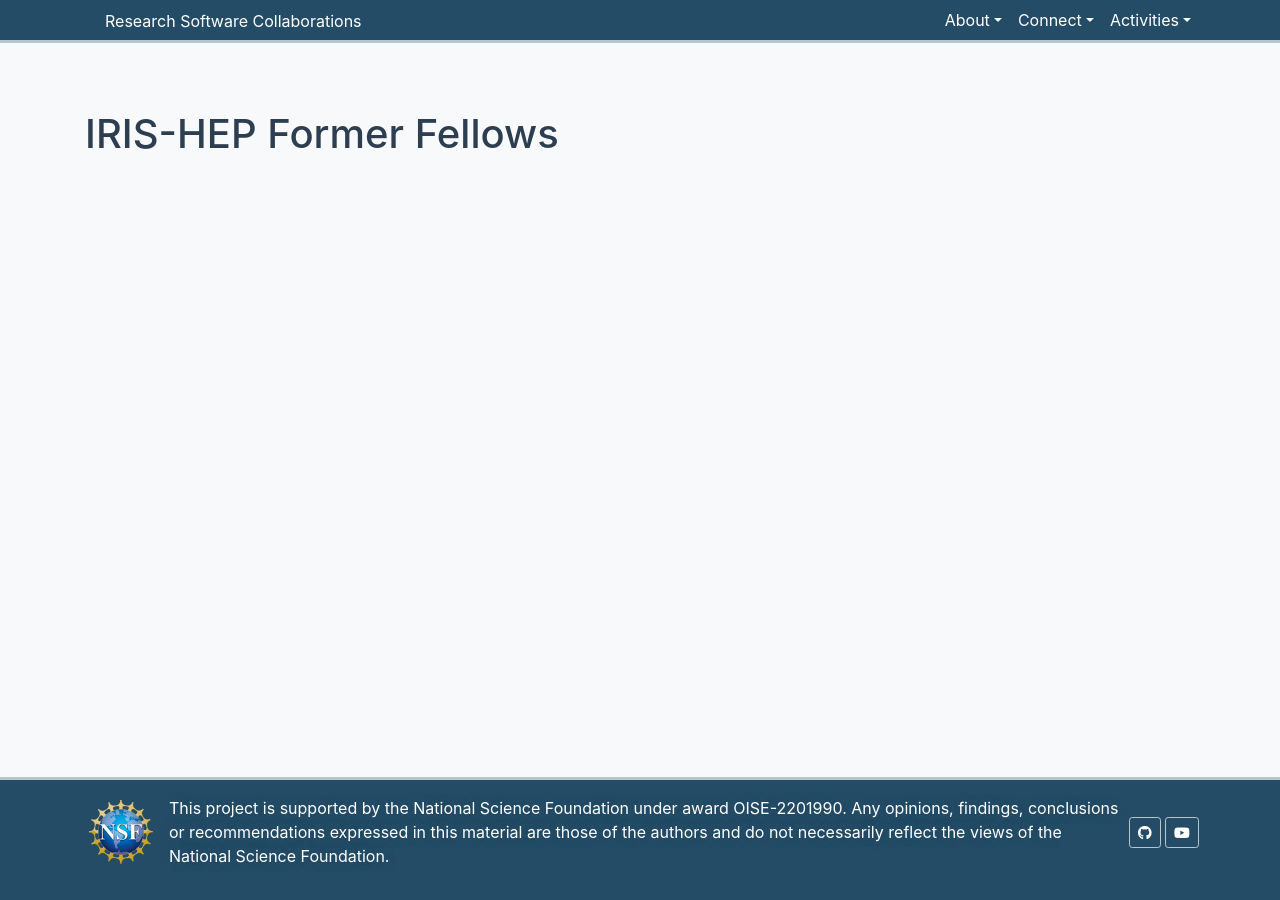
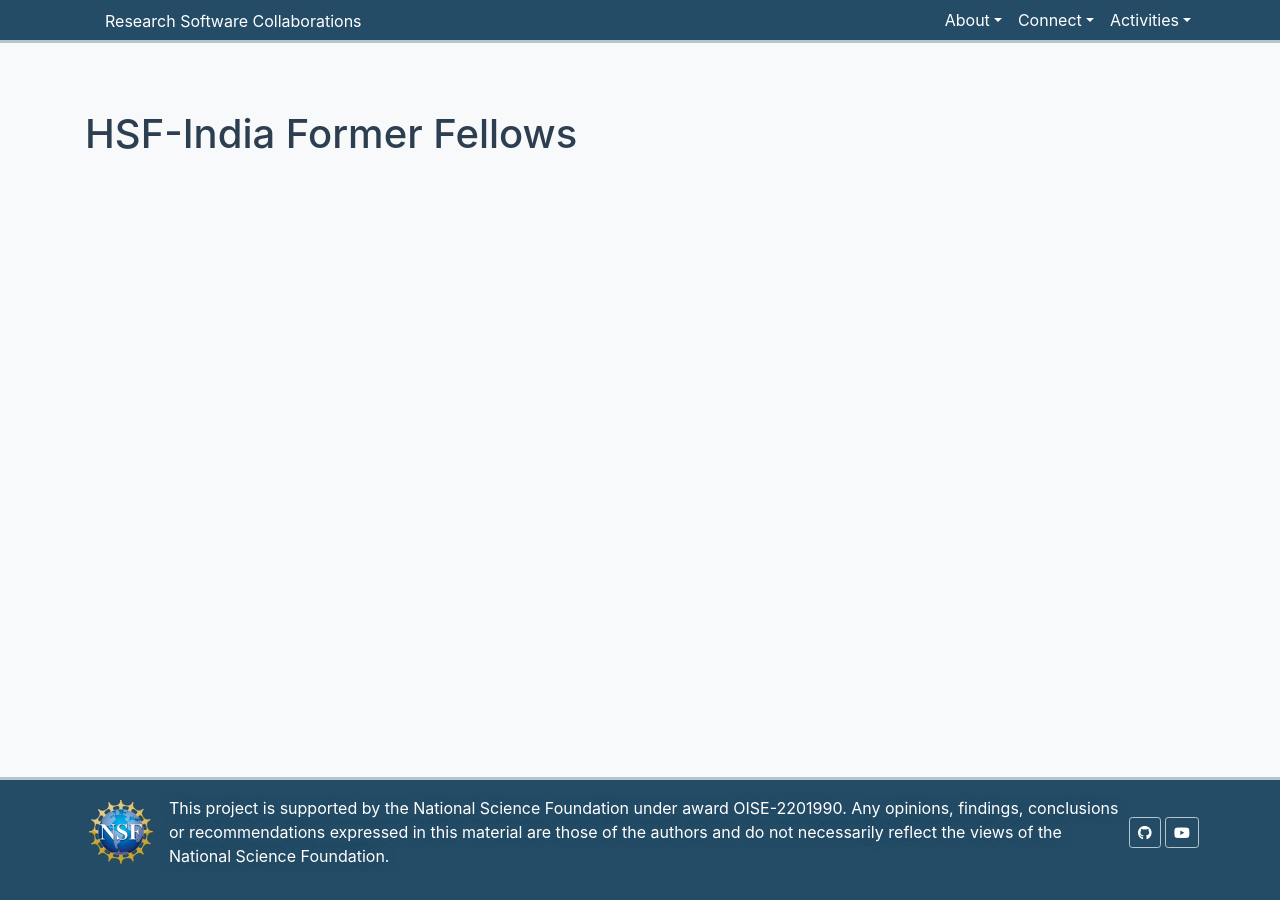
Before and after one commit to research-software-collaborations/research-software-collaborations.github.io, a Jekyll site: the page built from pages/former-fellows.md, in a window 1280 px wide. Built offline with Jekyll 4.4.1, drawn with Linux system fonts in a browser that asks for light colours; cached includes are drawn as plain includes.

Commit message:
update for HSF-India

```diff
--- a/pages/former-fellows.md
+++ b/pages/former-fellows.md
@@ -1,10 +1,10 @@
 ---
 permalink: /former-fellows.html
 layout: default
-title: IRIS/HEP Former Fellows
+title: HSF-India Former Fellows
 ---
 
-# IRIS-HEP Former Fellows
+# HSF-India Former Fellows
 
 {% assign inactive-fellows = site.pages | where: "pagetype", "fellow"
                                         | reject: "active"
```
